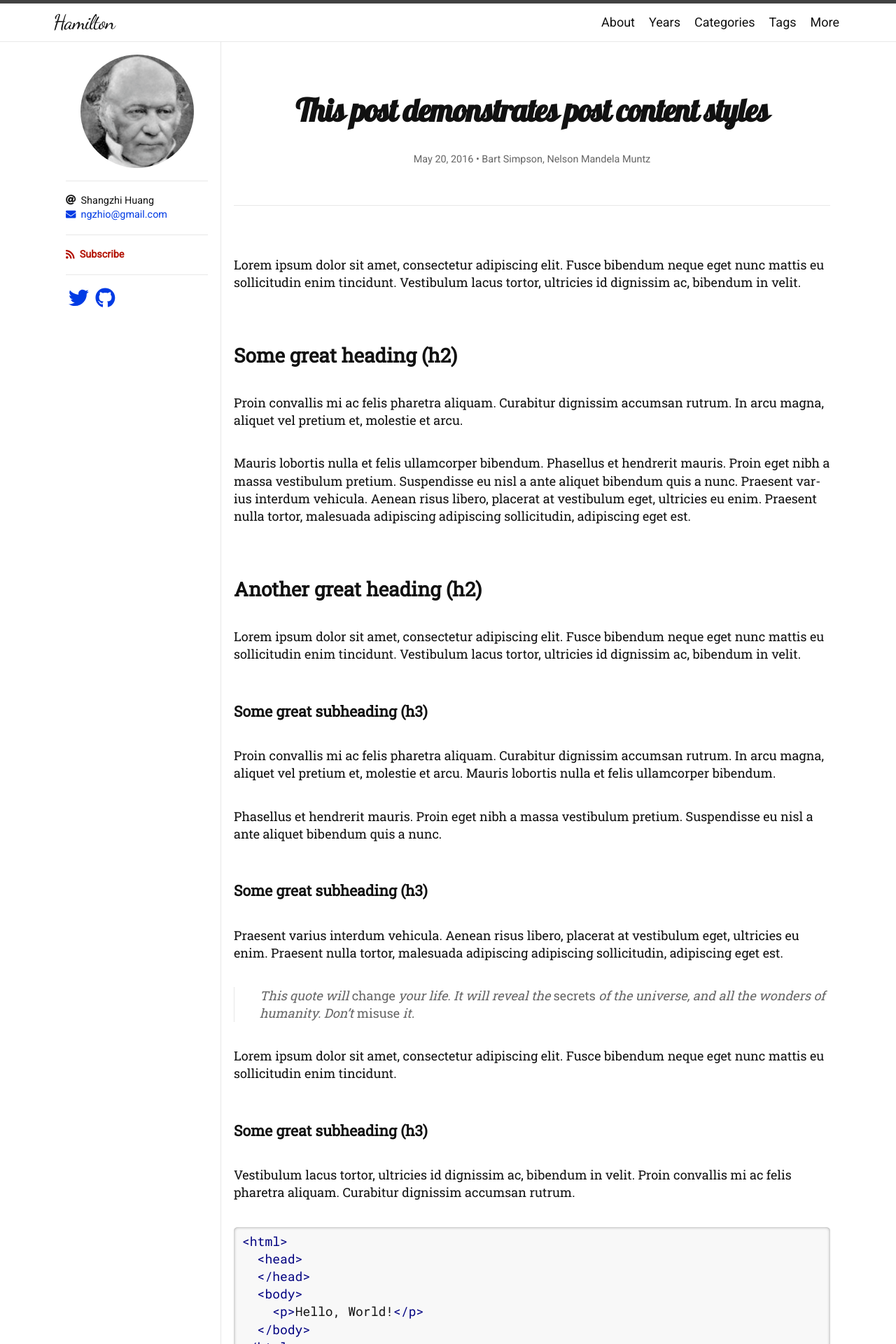
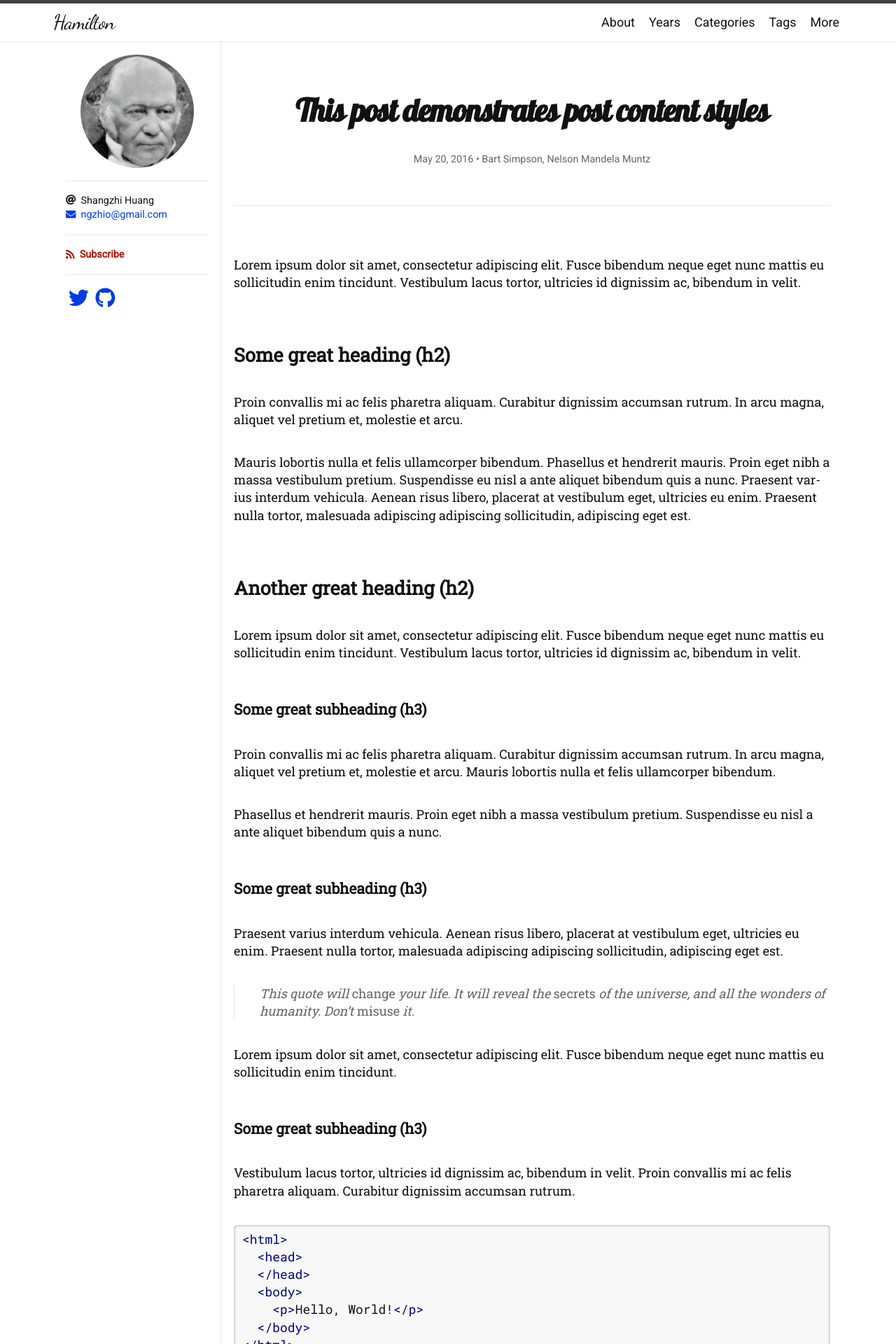
Before and after one commit to zivong/jekyll-theme-hamilton, a Jekyll site: the page built from _posts/2016-05-20-this-post-demonstrates-post-content-styles.md, in a window 1280 px wide. Shown: the top 1920 px of the page at 70% size. Built offline with Jekyll 4.4.1, drawn with Linux system fonts in a browser that asks for light colours; nearby versions of some CDN libraries; some web fonts are replaced; comment, search, counter and statistics services are not loaded.

Commit message:
Adjust font sizes of headlines

```diff
--- a/_sass/hamilton/layout.scss
+++ b/_sass/hamilton/layout.scss
@@ -424,19 +424,15 @@ ul.post-categories {
   h5, h6 { margin-top: $spacing-unit }
 
   h2 {
-    @include relative-font-size(1.5);
+    @include relative-font-size(1.4);
 
     @media screen and (min-width: $on-large) {
-      @include relative-font-size(1.55);
+      @include relative-font-size(1.5);
     }
   }
 
   h3 {
     @include relative-font-size(1.17);
-
-    @media screen and (min-width: $on-large) {
-      @include relative-font-size(1.175);
-    }
   }
 
   h4 {
```
